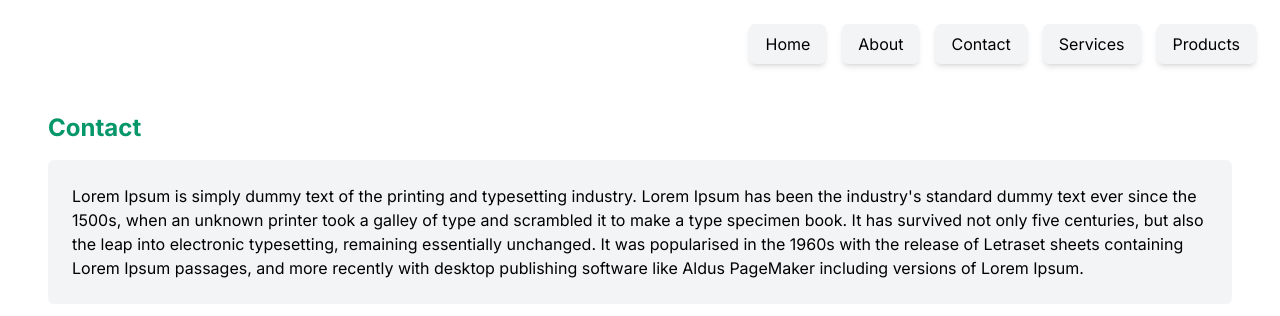
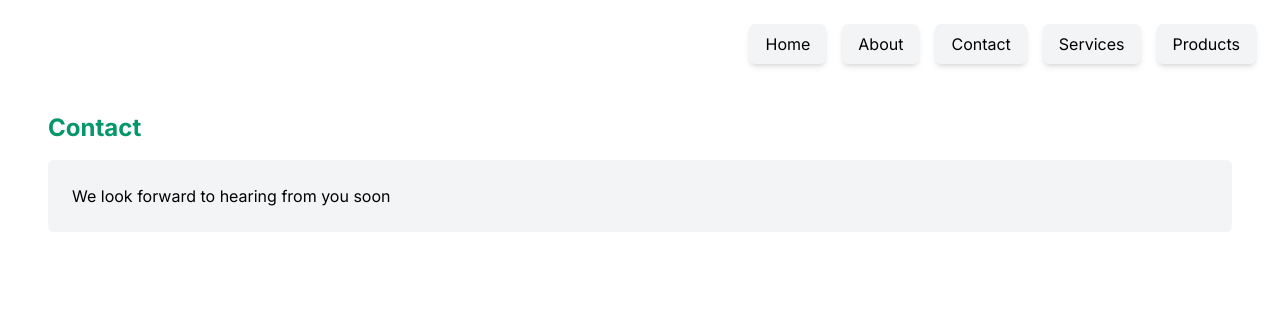
Before and after one commit to EnterSandman148/React-Lab, a Next.js app: page /contact in a window 1280 px wide. Shown: the top 316 px of the page. Built offline with nearby package versions, Linux system fonts and the light colour scheme.

Commit message:
Update Content on Contact Page

```diff
--- a/src/app/contact/page.js
+++ b/src/app/contact/page.js
@@ -9,7 +9,7 @@ export default function Contact() {
       <Navbar />
       <div className="m-12">
         <PageTitle title="Contact" />
-        <PageContent />
+        <PageContent content="We look forward to hearing from you soon" />
       </div>
     </div>
   )
```
